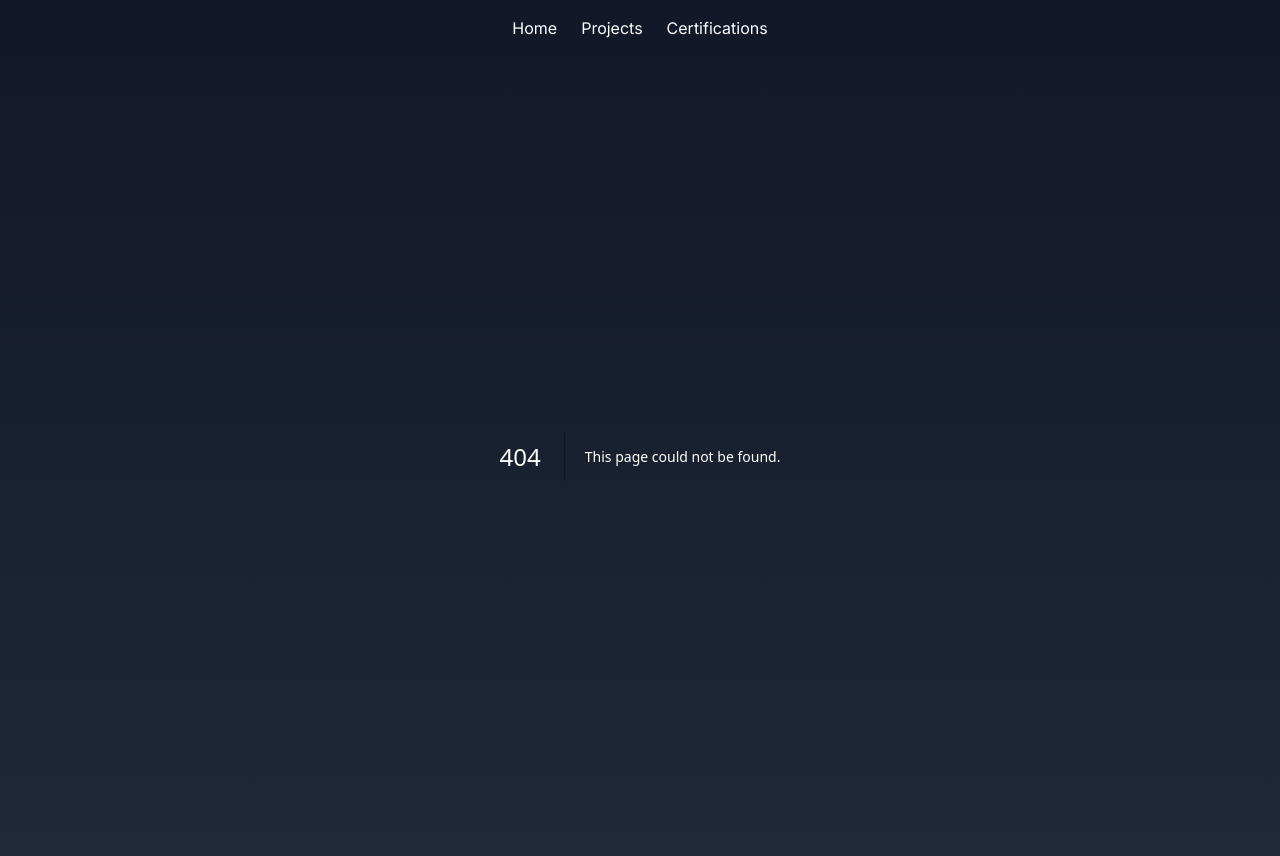
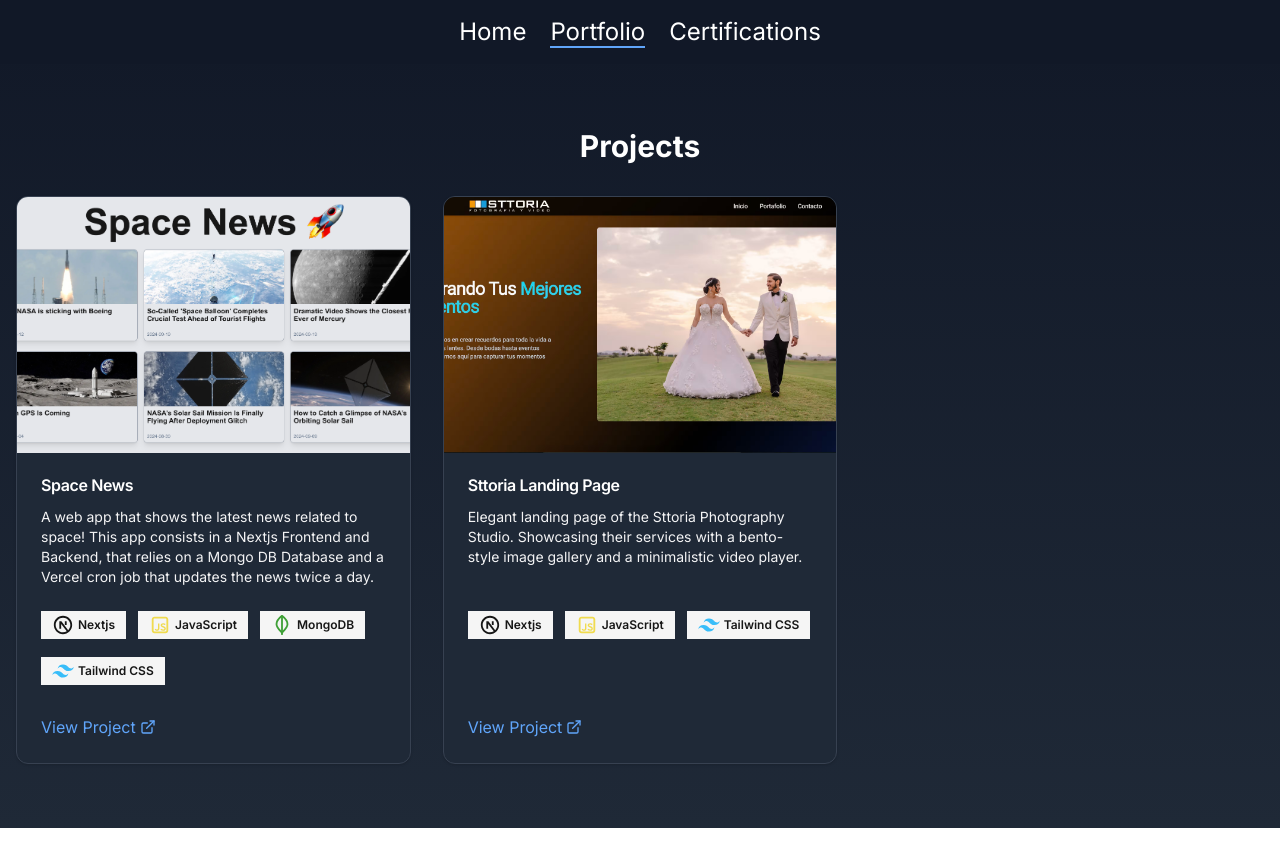
Before and after one commit to Eavilesz/eaviles-portfolio, a Next.js app: page /portfolio in a window 1280 px wide. Before the commit this address had no page. After the commit the page ends 828 px from the top, so only its background shows below. Built offline with nearby package versions, Linux system fonts and the light colour scheme.

Commit message:
Improved Navbar and cards UI

```diff
--- a/src/app/projects/page.jsx
+++ b/src/app/portfolio/page.jsx
@@ -19,13 +19,13 @@ import { TbBrandMongodb } from 'react-icons/tb';
 import { RiTailwindCssFill } from 'react-icons/ri';
 
 import spaceNews from '../../assets/space-news.png';
-import sttoria from '../../assets/sttoria.png';
+import sttoria from '../../assets/sttoria.avif';
 
 const projects = [
   {
     title: 'Space News',
     description:
-      'A web app that shows the latest news related to space! This app consists in a Nextjs Frontend and Backend, that relies on a Mongo DB Database and a Vercel cron job that updates them twice a day.',
+      'A web app that shows the latest news related to space! This app consists in a Nextjs Frontend and Backend, that relies on a Mongo DB Database and a Vercel cron job that updates the news twice a day.',
     image: spaceNews,
     tags: [
       { name: 'Nextjs', icon: RiNextjsLine },
@@ -37,7 +37,8 @@ const projects = [
   },
   {
     title: 'Sttoria Landing Page',
-    description: 'Elegant landing page of the Sttoria Photography Studio.',
+    description:
+      'Elegant landing page of the Sttoria Photography Studio. Showcasing their services with a bento-style image gallery and a minimalistic video player.',
     image: sttoria,
     tags: [
       { name: 'Nextjs', icon: RiNextjsLine },
@@ -79,16 +80,18 @@ export default function Projects() {
                   alt={project.title}
                   width={300}
                   height={200}
-                  className="w-full object-cover"
+                  className="w-full object-cover h-64"
                 />
                 <CardHeader>
-                  <CardTitle className="text-white">{project.title}</CardTitle>
-                  <CardDescription className="h-16">
+                  <CardTitle className="text-white mb-2">
+                    {project.title}
+                  </CardTitle>
+                  <CardDescription className="min-h-20">
                     {project.description}
                   </CardDescription>
                 </CardHeader>
                 <CardContent>
-                  <div className="flex flex-wrap gap-2 h-20">
+                  <div className="flex flex-wrap gap-3 min-h-20">
                     {project.tags.map((tag) => (
                       <Badge
                         key={tag.name}
--- a/src/components/Navbar.jsx
+++ b/src/components/Navbar.jsx
@@ -6,7 +6,7 @@ import { motion } from 'framer-motion';
 
 const navItems = [
   { name: 'Home', path: '/' },
-  { name: 'Projects', path: '/projects' },
+  { name: 'Portfolio', path: '/portfolio' },
   { name: 'Certifications', path: '/certifications' },
 ];
 
@@ -16,7 +16,7 @@ export default function Navbar() {
   return (
     <nav className="bg-gray-900 text-white py-4">
       <div className="container mx-auto px-4">
-        <ul className="flex justify-center space-x-6">
+        <ul className="flex justify-center space-x-6 text-2xl">
           {navItems.map((item) => (
             <li key={item.name}>
               <Link href={item.path} className="relative">
--- a/src/components/ui/card.jsx
+++ b/src/components/ui/card.jsx
@@ -1,53 +1,64 @@
-import * as React from "react"
+import { forwardRef } from 'react';
+import { cn } from '@/lib/utils';
 
-import { cn } from "@/lib/utils"
-
-const Card = React.forwardRef(({ className, ...props }, ref) => (
+const Card = forwardRef(({ className, ...props }, ref) => (
   <div
     ref={ref}
     className={cn(
-      "rounded-xl border border-neutral-200 bg-white text-neutral-950 shadow dark:border-neutral-800 dark:bg-neutral-950 dark:text-neutral-50",
+      'rounded-xl border border-neutral-200 bg-white text-neutral-950 shadow dark:border-neutral-800 dark:bg-neutral-950 dark:text-neutral-50',
       className
     )}
-    {...props} />
-))
-Card.displayName = "Card"
+    {...props}
+  />
+));
+Card.displayName = 'Card';
 
-const CardHeader = React.forwardRef(({ className, ...props }, ref) => (
+const CardHeader = forwardRef(({ className, ...props }, ref) => (
   <div
     ref={ref}
-    className={cn("flex flex-col space-y-1.5 p-6", className)}
-    {...props} />
-))
-CardHeader.displayName = "CardHeader"
+    className={cn('flex flex-col space-y-1.5 p-6', className)}
+    {...props}
+  />
+));
+CardHeader.displayName = 'CardHeader';
 
-const CardTitle = React.forwardRef(({ className, ...props }, ref) => (
+const CardTitle = forwardRef(({ className, ...props }, ref) => (
   <h3
     ref={ref}
-    className={cn("font-semibold leading-none tracking-tight", className)}
-    {...props} />
-))
-CardTitle.displayName = "CardTitle"
+    className={cn('font-semibold leading-none tracking-tight', className)}
+    {...props}
+  />
+));
+CardTitle.displayName = 'CardTitle';
 
-const CardDescription = React.forwardRef(({ className, ...props }, ref) => (
+const CardDescription = forwardRef(({ className, ...props }, ref) => (
   <p
     ref={ref}
-    className={cn("text-sm text-neutral-500 dark:text-neutral-400", className)}
-    {...props} />
-))
-CardDescription.displayName = "CardDescription"
+    className={cn('text-sm text-zinc-100 dark:text-neutral-400', className)}
+    {...props}
+  />
+));
+CardDescription.displayName = 'CardDescription';
 
-const CardContent = React.forwardRef(({ className, ...props }, ref) => (
-  <div ref={ref} className={cn("p-6 pt-0", className)} {...props} />
-))
-CardContent.displayName = "CardContent"
+const CardContent = forwardRef(({ className, ...props }, ref) => (
+  <div ref={ref} className={cn('p-6 pt-0', className)} {...props} />
+));
+CardContent.displayName = 'CardContent';
 
-const CardFooter = React.forwardRef(({ className, ...props }, ref) => (
+const CardFooter = forwardRef(({ className, ...props }, ref) => (
   <div
     ref={ref}
-    className={cn("flex items-center p-6 pt-0", className)}
-    {...props} />
-))
-CardFooter.displayName = "CardFooter"
+    className={cn('flex items-center p-6 pt-0', className)}
+    {...props}
+  />
+));
+CardFooter.displayName = 'CardFooter';
 
-export { Card, CardHeader, CardFooter, CardTitle, CardDescription, CardContent }
+export {
+  Card,
+  CardHeader,
+  CardFooter,
+  CardTitle,
+  CardDescription,
+  CardContent,
+};
```
Also changed, not shown: src/components/ui/badge.jsx (+15 -17 lines), src/assets/sttoria.avif (added).
